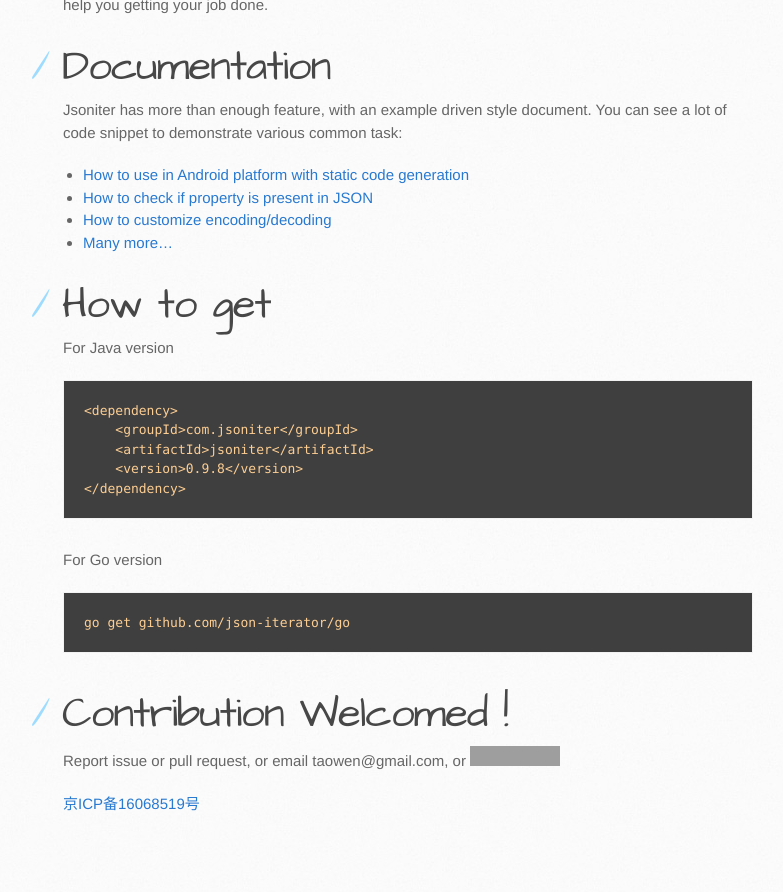
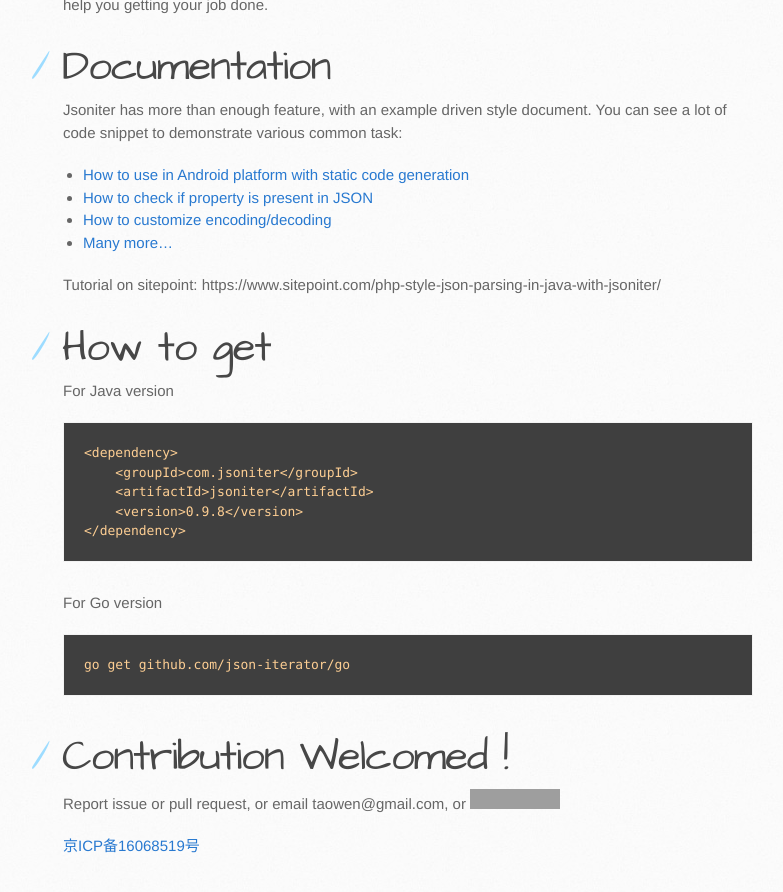
Before and after one commit to json-iterator/json-iterator.github.io, a Jekyll site: the page built from index.md, in a window 1280 px wide and 900 px high, scrolled down 2892 px. Shown: the top 892 px of the window, without its empty margins (107-890 px from the left). Built offline with Jekyll 4.4.1, drawn with Linux system fonts in a browser that asks for light colours; comment, search, counter and statistics services are not loaded; before the commit the page ends 3750 px from its top, so only the background shows below that; grey boxes are pictures that could not be loaded.

Commit message:
Update index.md

```diff
--- a/index.md
+++ b/index.md
@@ -77,6 +77,8 @@
 * [How to customize encoding/decoding](http://jsoniter.com/java-features.html#service-provider-interface-spi)
 * [Many more...](http://jsoniter.com/java-features.html)
 
+Tutorial on sitepoint: https://www.sitepoint.com/php-style-json-parsing-in-java-with-jsoniter/
+
 # How to get
 
 For Java version
```
